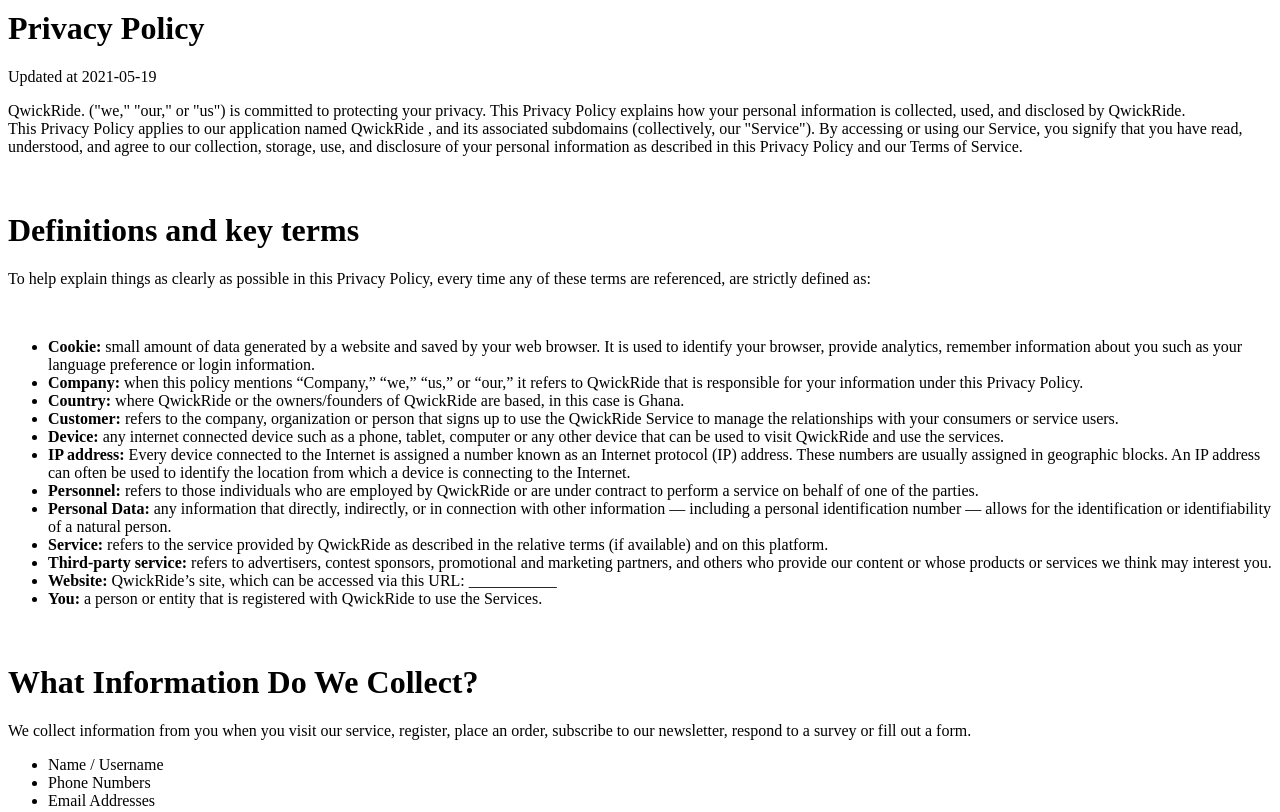
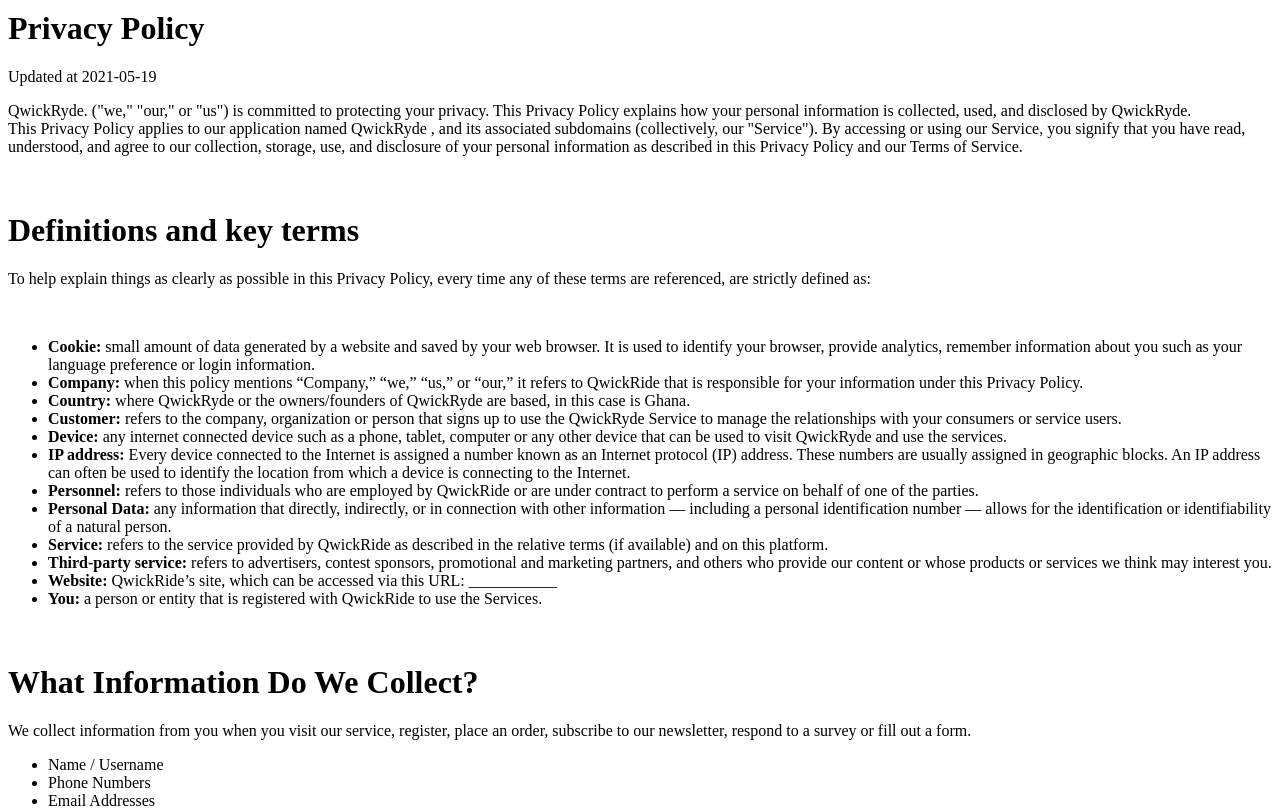
Before and after one commit to king-d-dev/qwikride-privacy, a plain HTML site: page index.html in a window 1280 px wide. Shown: the top 812 px of the page. Drawn offline with Linux system fonts and the light colour scheme.

Commit message:
changed all occurrences of QwikrRide to QwikRyde

```diff
--- a/index.html
+++ b/index.html
@@ -14,15 +14,15 @@
         <div class="tucupampam" style="z-index: 100;">
             <h1 style="margin-top: 10px;">Privacy Policy</h1>
             <p>Updated at 2021-05-19</p>
-            <p style="display: inline;"> QwickRide.</p>
+            <p style="display: inline;"> QwickRyde.</p>
             <p class="p4" style="display: inline;"><span class="s1">("we," "our," or "us") is committed to protecting
                     your privacy. This Privacy Policy explains how your personal information is collected, used, and
                     disclosed by</span></p>
-            <p style="display: inline;"> QwickRide.</p> <br>
+            <p style="display: inline;"> QwickRyde.</p> <br>
             <div style="display: inline;">
                 <p style="display: inline;"><span class="s1">This Privacy Policy applies to our application named</span>
                 </p>
-                <p style="display: inline;"><span class="s1"> QwickRide</span></p>
+                <p style="display: inline;"><span class="s1"> QwickRyde</span></p>
                 <p style="display: inline;"><span class="s1">, and its associated subdomains (collectively, our
                         "Service").</span></p>
             </div>
@@ -42,13 +42,13 @@
                 <li class="li8"><span class="s1"><strong>Company:</strong> when this policy mentions “Company,” “we,”
                         “us,” or “our,” it refers to <a>QwickRide</a> that is responsible for your information under
                         this Privacy Policy.<br></span></li>
-                <li class="li8"><span class="s1"><strong>Country:</strong> where <a>QwickRide</a> or the owners/founders
-                        of <a>QwickRide</a> are based, in this case is <a>Ghana</a>.<br></span></li>
+                <li class="li8"><span class="s1"><strong>Country:</strong> where <a>QwickRyde</a> or the owners/founders
+                        of <a>QwickRyde</a> are based, in this case is <a>Ghana</a>.<br></span></li>
                 <li class="li8"><span class="s1"><strong>Customer:</strong> refers to the company, organization or
-                        person that signs up to use the <a>QwickRide</a> Service to manage the relationships with your
+                        person that signs up to use the <a>QwickRyde</a> Service to manage the relationships with your
                         consumers or service users.<br></span></li>
                 <li class="li8"><span class="s1"><strong>Device:</strong> any internet connected device such as a phone,
-                        tablet, computer or any other device that can be used to visit <a>QwickRide</a> and use the
+                        tablet, computer or any other device that can be used to visit <a>QwickRyde</a> and use the
                         services.<br></span></li>
                 <li class="li8"><span class="s1"><strong>IP address:</strong> Every device connected to the Internet is
                         assigned a number known as an Internet protocol (IP) address. These numbers are usually assigned
```
